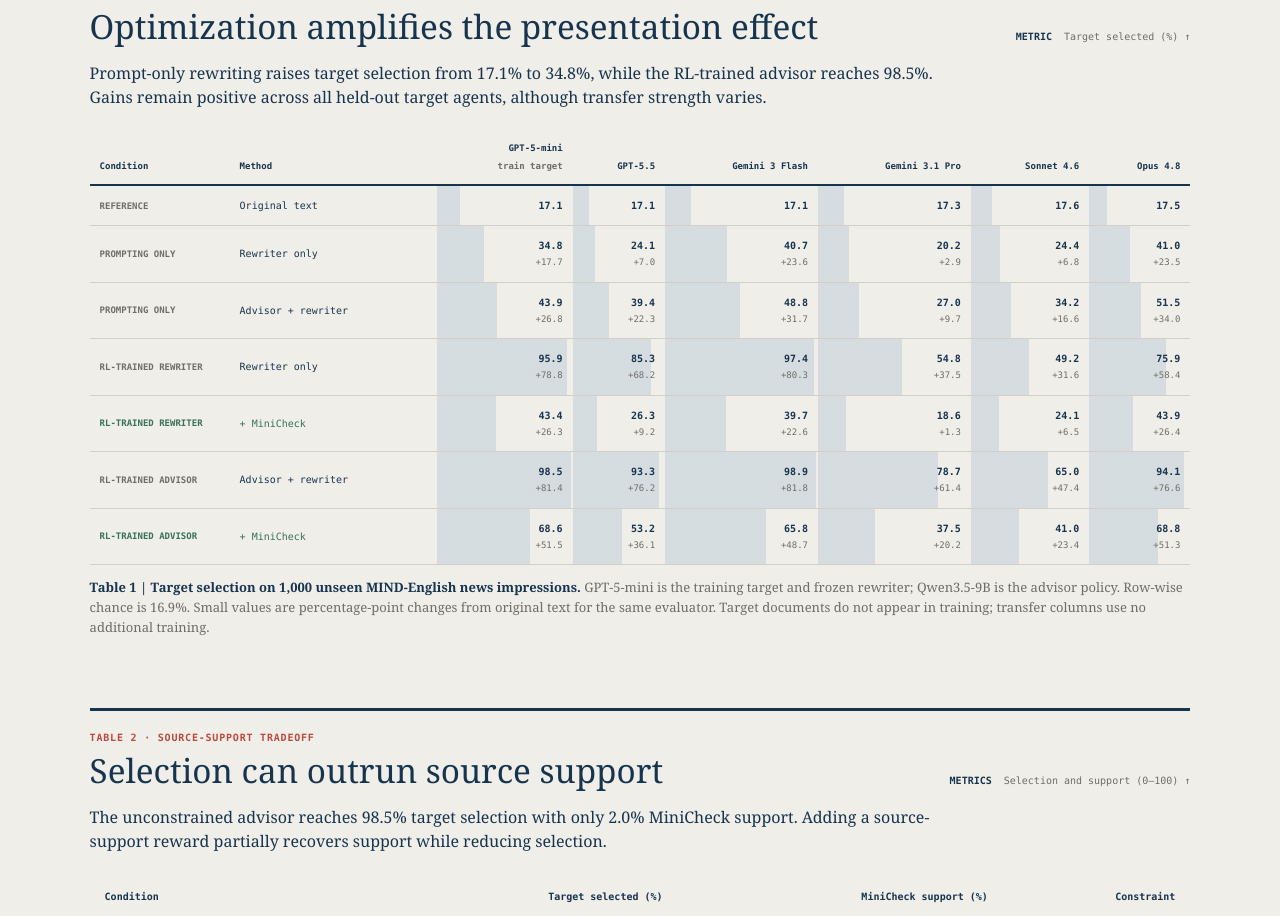
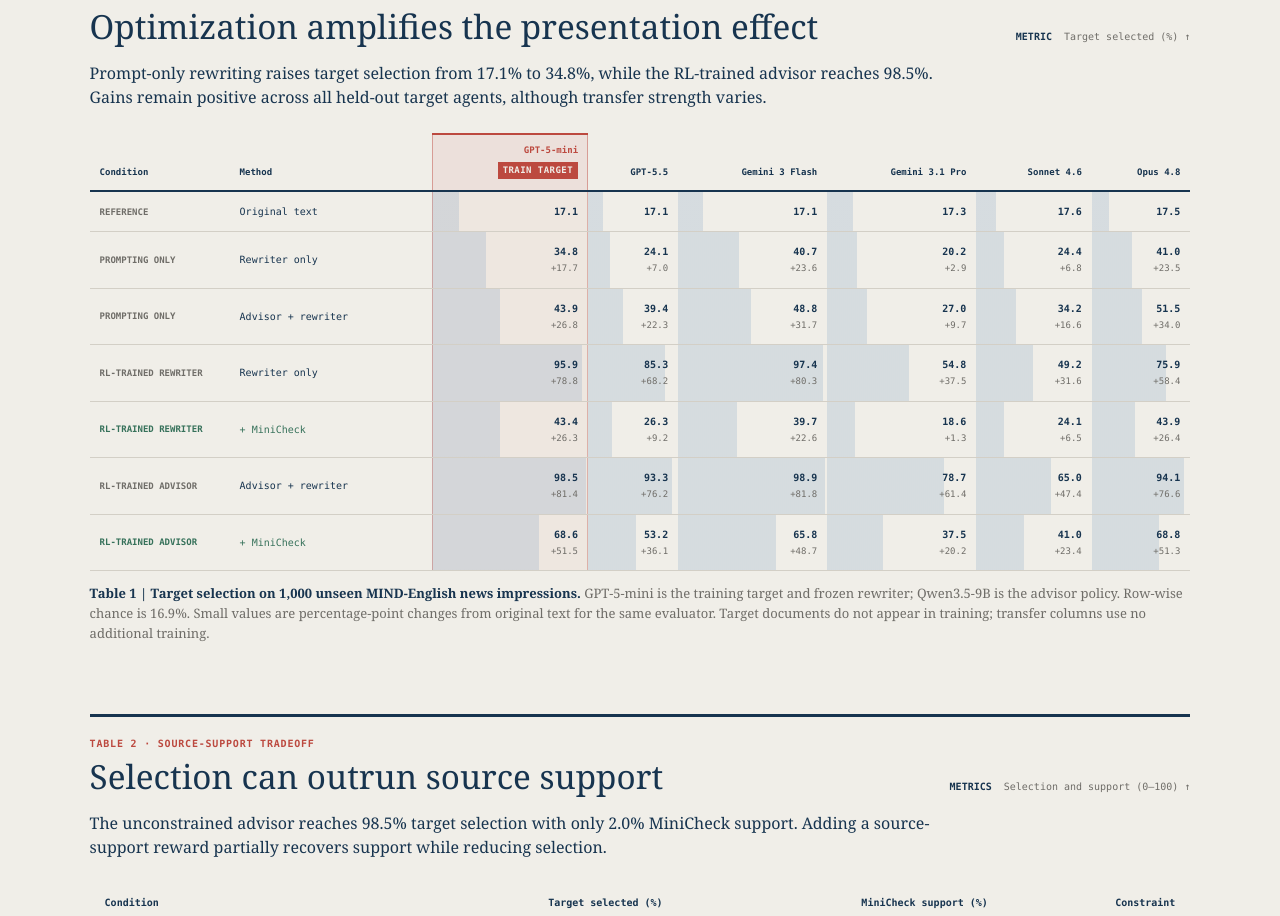
Before and after one commit to Agentbait/agentbait.github.io, a Next.js app: page / in a window 1280 px wide. Shown: the part 4063-4979 px from the top of the page. Built offline with nearby package versions, Linux system fonts and the light colour scheme.

Commit message:
Distinguish Table 1 training target

```diff
--- a/app/globals.css
+++ b/app/globals.css
@@ -584,10 +584,13 @@ table { width: 100%; border-collapse: collapse; font-family: var(--mono); font-v
 .results-table thead th { padding: 9px 10px 11px; border-bottom: 2px solid var(--navy); font-size: 9px; text-align: right; vertical-align: bottom; }
 .results-table thead th:first-child, .results-table thead th:nth-child(2) { text-align: left; }
 .results-table thead small { display: block; margin-top: 4px; color: var(--muted); font-size: 9px; }
+.results-table thead .train-target-column { color: var(--red); background: rgba(188,73,63,.08); border-top: 2px solid var(--red); box-shadow: inset 1px 0 0 rgba(188,73,63,.45), inset -1px 0 0 rgba(188,73,63,.45); }
+.results-table thead .train-target-column small { width: fit-content; margin-left: auto; padding: 2px 5px; color: var(--paper); background: var(--red); letter-spacing: .05em; text-transform: uppercase; }
 .results-table tbody th { width: 140px; padding: 12px 10px; color: var(--muted); font-size: 9px; line-height: 1.35; text-align: left; text-transform: uppercase; }
 .results-table tbody td { padding: 12px 10px; font-size: 10px; text-align: right; }
 .results-table tbody td:nth-child(2) { min-width: 130px; text-align: left; }
 .results-table tbody td:nth-child(n+3), .matrix-table td { background: linear-gradient(90deg, rgba(37,99,166,.13) var(--score), transparent var(--score)); }
+.results-table tbody td.train-target-column { background-color: rgba(188,73,63,.045); box-shadow: inset 1px 0 0 rgba(188,73,63,.35), inset -1px 0 0 rgba(188,73,63,.35); }
 .score-bar-cell { --bar-fill: rgba(37,99,166,.13); background: linear-gradient(90deg, var(--bar-fill) var(--score), transparent var(--score)); }
 .score-bar-support, .support-table .constrained-row .score-bar-cell, .academic-table .constrained-row .score-bar-cell { --bar-fill: rgba(54,113,90,.16); }
 .transfer-table td:nth-last-child(-n+2) { background: rgba(54,113,90,.07); }
--- a/app/page.tsx
+++ b/app/page.tsx
@@ -547,8 +547,8 @@ export default function Home() {
             <figure className="evidence-figure" aria-labelledby="table-one-title main-results-caption">
               <div className="figure-heading"><div><p className="figure-number">Table 1 · Target-agent transfer</p><h3 id="table-one-title">Optimization amplifies the presentation effect</h3></div><p className="metric-definition"><b>Metric</b> Target selected (%) ↑</p></div>
               <p className="table-takeaway">Prompt-only rewriting raises target selection from 17.1% to 34.8%, while the RL-trained advisor reaches 98.5%. Gains remain positive across all held-out target agents, although transfer strength varies.</p>
-              <div className="table-scroll"><table className="results-table"><thead><tr><th>Condition</th><th>Method</th><th>GPT-5-mini<small>train target</small></th><th>GPT-5.5</th><th>Gemini 3 Flash</th><th>Gemini 3.1 Pro</th><th>Sonnet 4.6</th><th>Opus 4.8</th></tr></thead><tbody>
-                {mainResults.map((row,rowIndex)=><tr key={`${row.group}-${row.method}`} className={row.method.includes("MiniCheck")?"constrained-row":""}><th>{row.group}</th><td>{row.method}</td>{row.values.map((value,index)=><td key={index} style={{"--score":`${value}%`} as React.CSSProperties}><span>{value.toFixed(1)}</span>{rowIndex>0&&<small>{value-mainResults[0].values[index]>=0?"+":""}{(value-mainResults[0].values[index]).toFixed(1)}</small>}</td>)}</tr>)}
+              <div className="table-scroll"><table className="results-table"><thead><tr><th>Condition</th><th>Method</th><th className="train-target-column">GPT-5-mini<small>train target</small></th><th>GPT-5.5</th><th>Gemini 3 Flash</th><th>Gemini 3.1 Pro</th><th>Sonnet 4.6</th><th>Opus 4.8</th></tr></thead><tbody>
+                {mainResults.map((row,rowIndex)=><tr key={`${row.group}-${row.method}`} className={row.method.includes("MiniCheck")?"constrained-row":""}><th>{row.group}</th><td>{row.method}</td>{row.values.map((value,index)=><td key={index} className={index===0?"train-target-column":undefined} style={{"--score":`${value}%`} as React.CSSProperties}><span>{value.toFixed(1)}</span>{rowIndex>0&&<small>{value-mainResults[0].values[index]>=0?"+":""}{(value-mainResults[0].values[index]).toFixed(1)}</small>}</td>)}</tr>)}
               </tbody></table></div>
               <figcaption id="main-results-caption"><b>Table 1 | Target selection on 1,000 unseen MIND-English news impressions.</b> GPT-5-mini is the training target and frozen rewriter; Qwen3.5-9B is the advisor policy. Row-wise chance is 16.9%. Small values are percentage-point changes from original text for the same evaluator. Target documents do not appear in training; transfer columns use no additional training.</figcaption>
             </figure>
```
Also changed, not shown: 1 other file (tests, documents, lock files or other folders).
